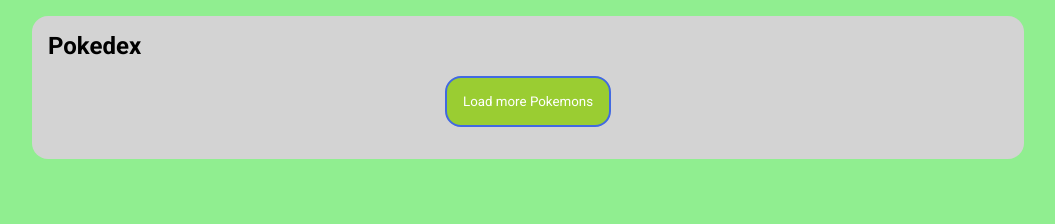
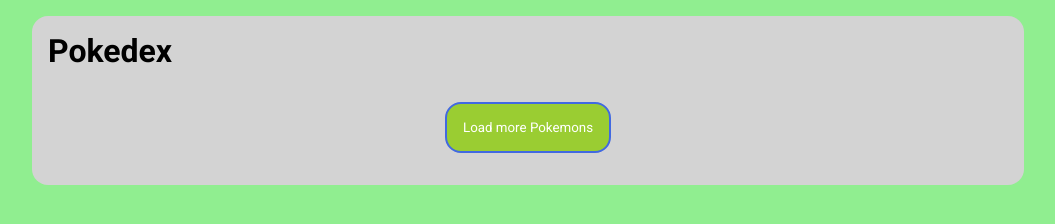
Before and after one commit to thiiiimarques/Pokedex, a plain HTML site: page index.html in a window 1280 px wide. Shown: the whole page, without its empty margins (112-1167 px from the left). Drawn offline with Linux system fonts and the light colour scheme; no server answers.

Commit message:
ajustes finais no titulo

```diff
--- a/style/pokedex.css
+++ b/style/pokedex.css
@@ -30,6 +30,11 @@
   border-radius: 1rem;
   display: flex;
   flex-direction: column;
+}
+
+h1{
+  margin-bottom: 1rem;
+  font-size: 2rem;
 }
 
 .details{
```
